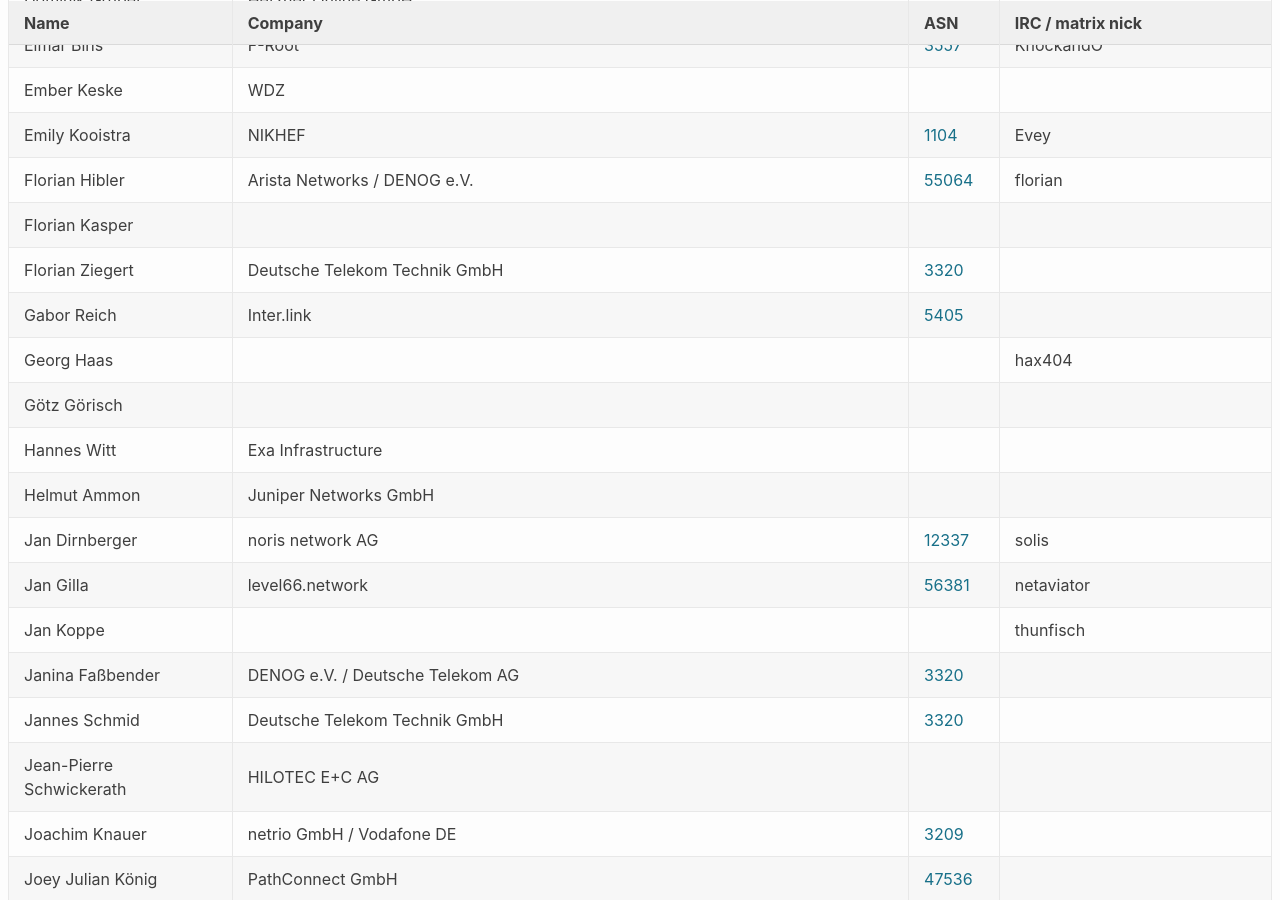
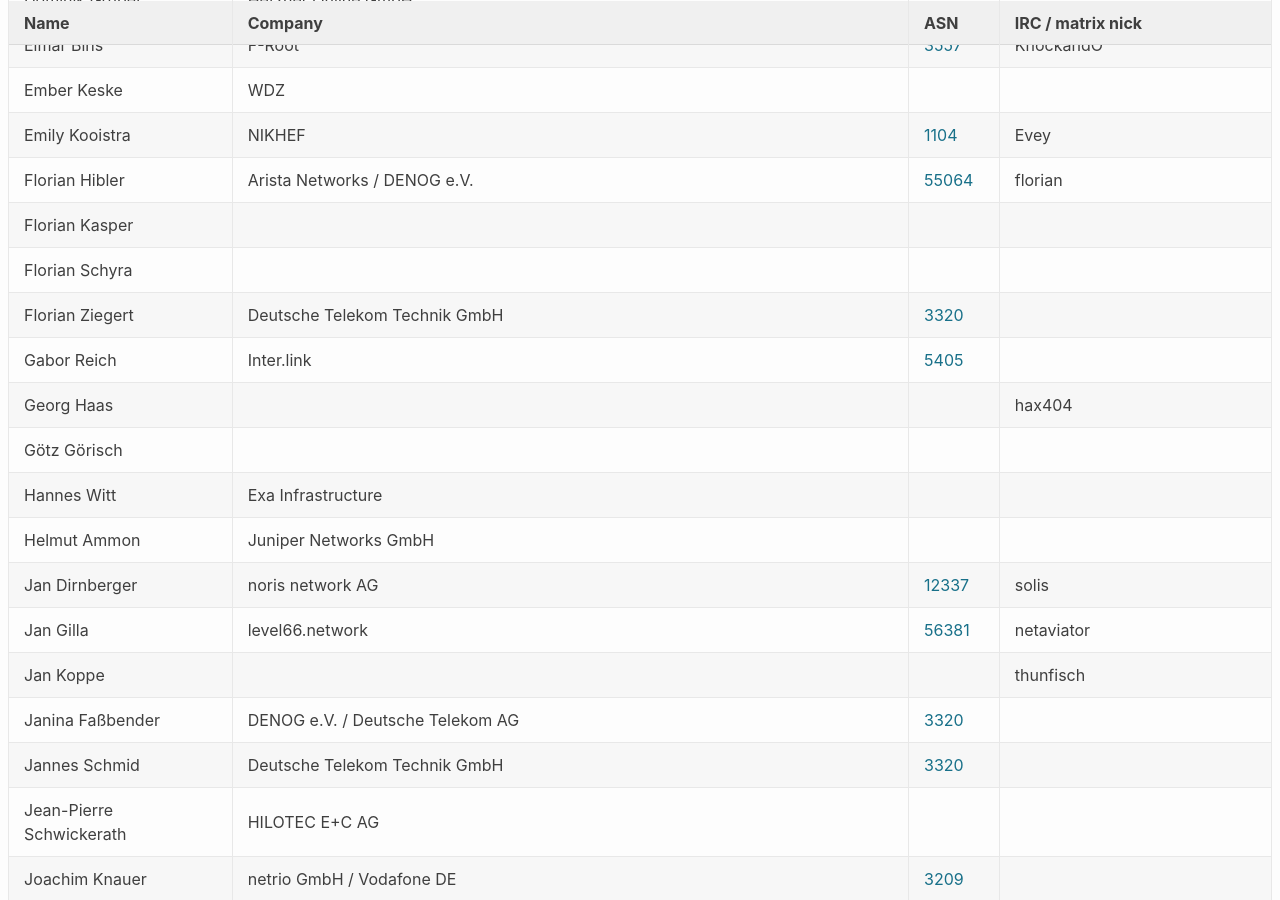
Before and after one commit to denog/pretix-attendeelist, a Jekyll site: the page built from denog17/index.markdown, in a window 1280 px wide and 900 px high, scrolled down 649 px. Built offline with Jekyll 4.4.1, drawn with Linux system fonts in a browser that asks for light colours.

Commit message:
Latest data: Fri May 23 06:36:55 UTC 2025

```diff
--- a/_data/attendees_denog17_onsite.json
+++ b/_data/attendees_denog17_onsite.json
@@ -91,6 +91,12 @@
   },
   {
     "name": "Florian Kasper",
+    "company": null,
+    "irc": null,
+    "asn": null
+  },
+  {
+    "name": "Florian Schyra",
     "company": null,
     "irc": null,
     "asn": null
```
